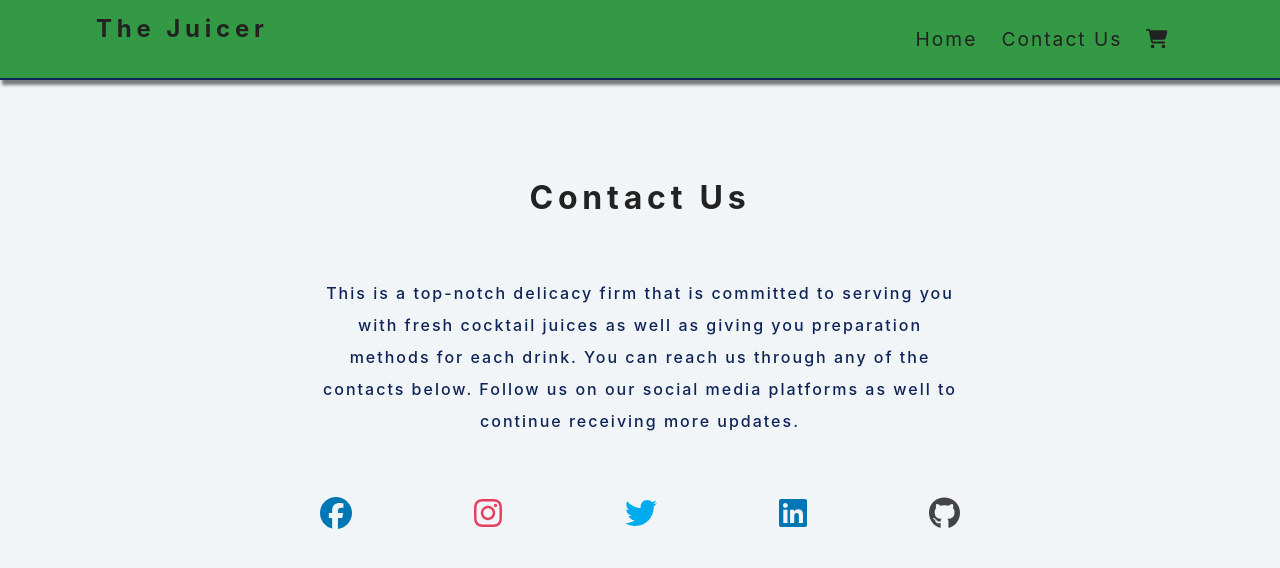
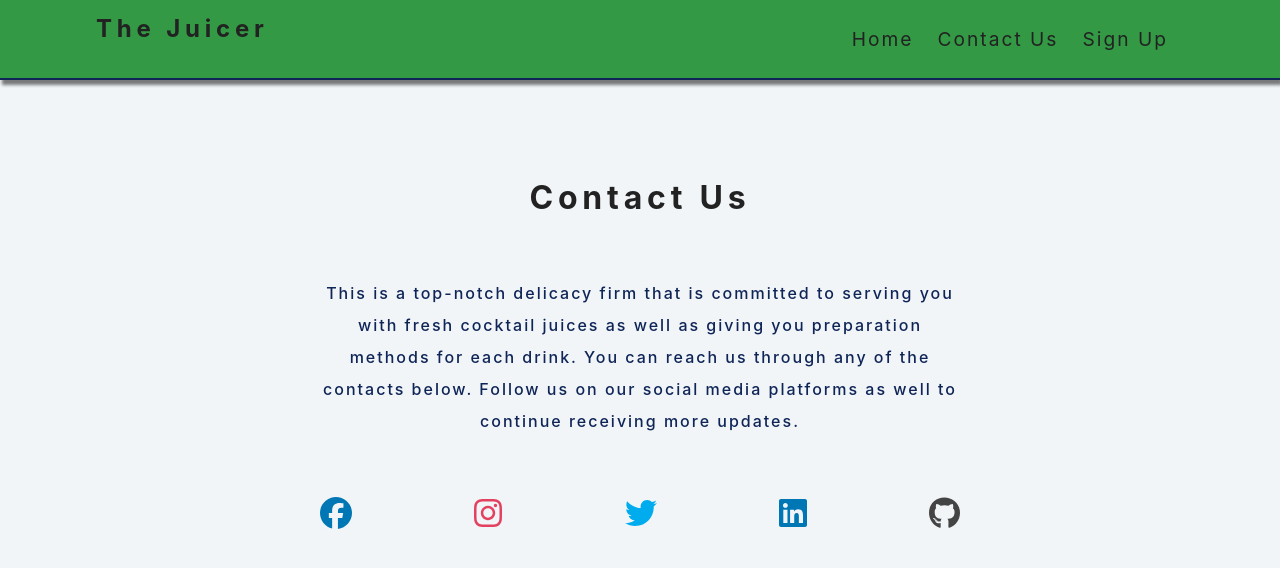
Before and after one commit to BenardAbwao/TheJuicer, a React (Create React App) app: page /about in a window 1280 px wide. Shown: the top 568 px of the page. Built offline with nearby package versions, Linux system fonts and the light colour scheme; no server answers; some icons are missing.

Commit message:
add signup path

```diff
--- a/src/components/Navbar.js
+++ b/src/components/Navbar.js
@@ -1,7 +1,5 @@
 import React from "react";
 import { NavLink } from "react-router-dom";
-import { FontAwesomeIcon } from "@fortawesome/react-fontawesome";
-import { faCartShopping } from "@fortawesome/free-solid-svg-icons";
 
 const Navbar = () => {
   return (
@@ -16,7 +14,7 @@ const Navbar = () => {
             <NavLink to={"/about"}>Contact Us</NavLink>
           </li>
           <li>
-            <NavLink to={"/cart"}><FontAwesomeIcon icon={faCartShopping} size="1.5x" /></NavLink>
+            <NavLink to={"/signup"}>Sign Up</NavLink>
           </li>
         </ul>
       </div>
```
